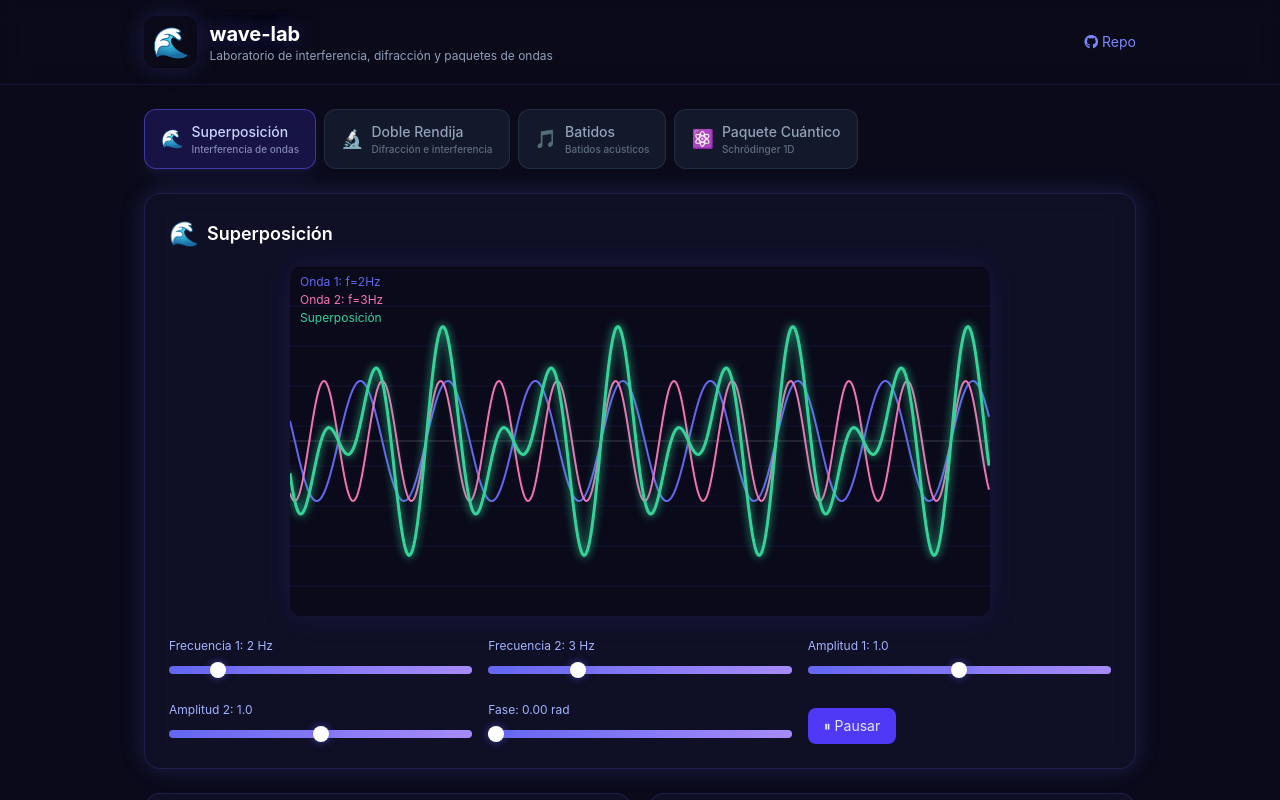
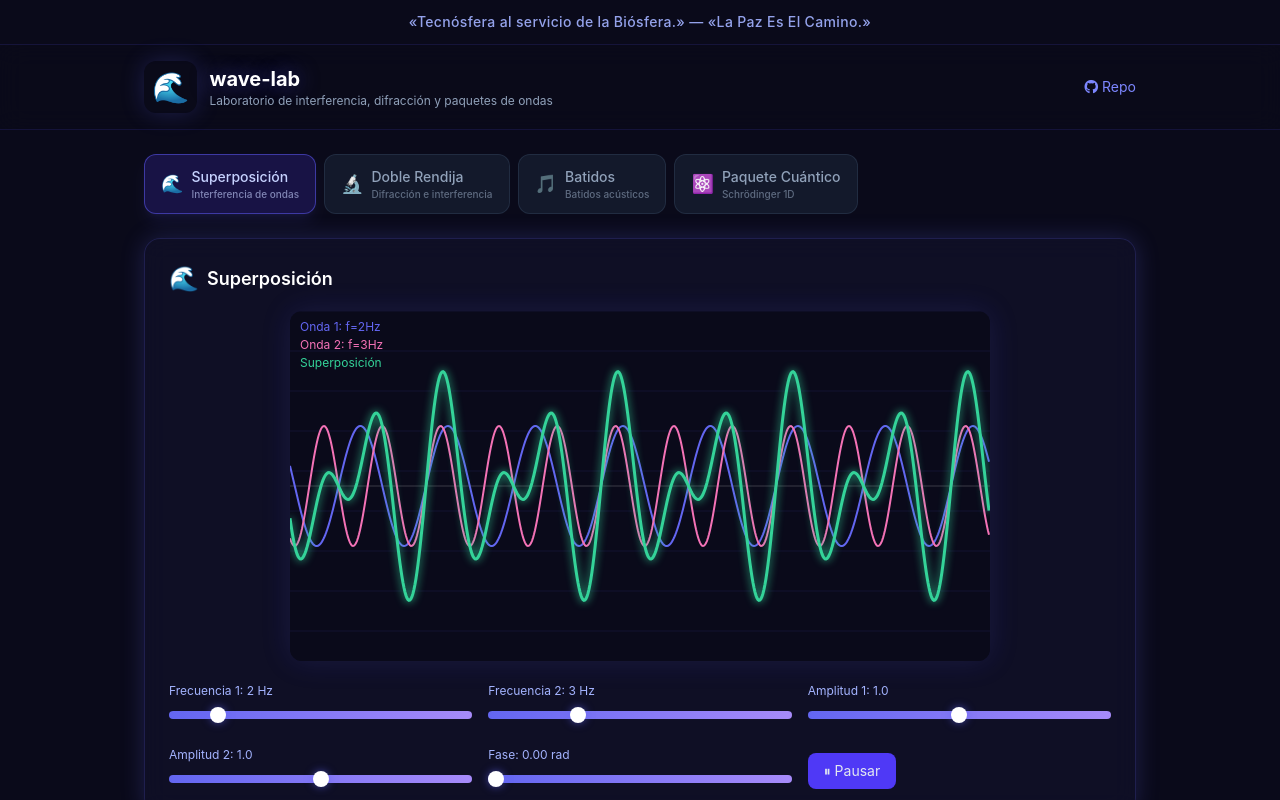
Before and after one commit to amurlaniakea/wave-lab, a React (Vite) app: page / in a window 1280 px wide. Shown: the top 800 px of the page. Built offline with nearby package versions, Linux system fonts and the light colour scheme.

Commit message:
feat: add tagline «Tecnósfera al servicio de la Biósfera.» — «La Paz Es El Camino.»

```diff
--- a/src/App.tsx
+++ b/src/App.tsx
@@ -20,6 +20,12 @@ export default function App() {
 
   return (
     <div className="min-h-screen bg-[#0a0a1a] text-slate-200">
+      {/* Tagline */}
+      <div className="w-full py-3 px-4 text-center border-b border-indigo-900/30 bg-[#0a0a1a]/50">
+        <p className="text-xs md:text-sm text-indigo-300/90 font-medium tracking-wide select-none">
+          «Tecnósfera al servicio de la Biósfera.» — «La Paz Es El Camino.»
+        </p>
+      </div>
       {/* Header */}
       <header className="border-b border-indigo-900/30 bg-[#0a0a1a]/90 backdrop-blur-md sticky top-0 z-50">
         <div className="max-w-5xl mx-auto px-4 py-4 flex items-center justify-between">
```
